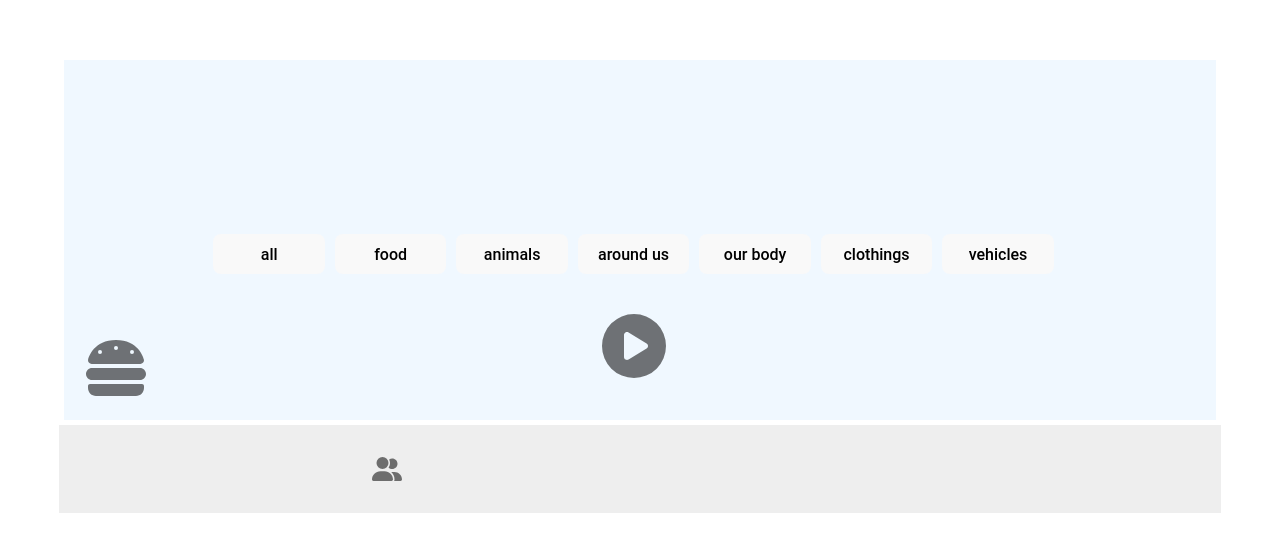
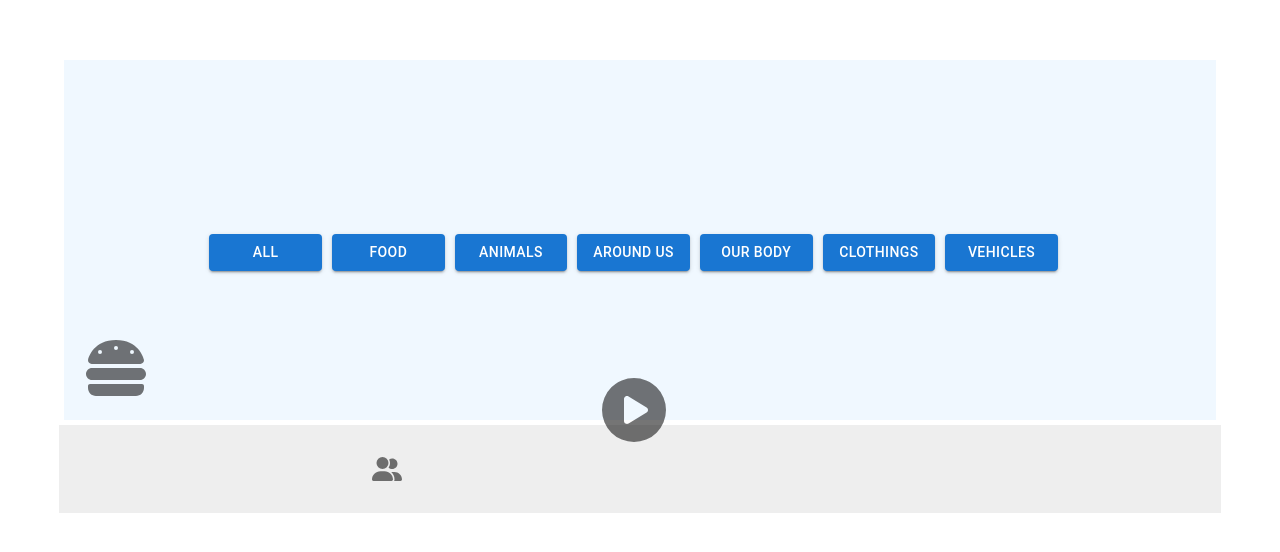
Before and after one commit to pattpjy/word-game-typescript, a React (Vite) app: page /game in a window 1280 px wide. Shown: the part 126-678 px from the top of the page. Built offline with nearby package versions, Linux system fonts and the light colour scheme.

Commit message:
Change to MUI button

```diff
--- a/src/components/CatBox/CatBox.tsx
+++ b/src/components/CatBox/CatBox.tsx
@@ -2,7 +2,7 @@ import React, { useState } from "react";
 import styles from "./catBox.module.css";
 import { FontAwesomeIcon } from "@fortawesome/react-fontawesome";
 import { faCirclePlay } from "@fortawesome/free-solid-svg-icons";
-import { IconButton } from "@mui/material";
+import { IconButton, Button } from "@mui/material";
 
 interface CatBoxContainerProp {
   onCategorySelected: (category: string) => void;
@@ -38,13 +38,13 @@ export const CatBox: React.FC<CatBoxContainerProp> = ({
       <div className={styles["catGrid"]}>
         {categoriesArray.map((categories) => {
           return (
-            <button
-              className={styles["btn"]}
+            <Button
+              variant="contained"
               key={categories}
               onClick={() => handleCategorySelect(categories)}
             >
               {categories}
-            </button>
+            </Button>
           );
         })}
       </div>
@@ -55,7 +55,7 @@ export const CatBox: React.FC<CatBoxContainerProp> = ({
         aria-label="playCategory"
         onClick={handlePlayClick}
         sx={{
-          margin: "2em 0 0 0",
+          margin: "3em 0 0 0",
           padding: "0",
           fontSize: "4rem",
           "&:hover": {
--- a/src/components/CatBox/catBox.module.css
+++ b/src/components/CatBox/catBox.module.css
@@ -17,8 +17,3 @@
   grid-template-columns: repeat(7, 1fr);
   column-gap: 10px;
 }
-
-.btn:focus,
-.btn:focus-visible {
-  box-shadow: 0px 0px 10px 5px #0ff;
-}
```
